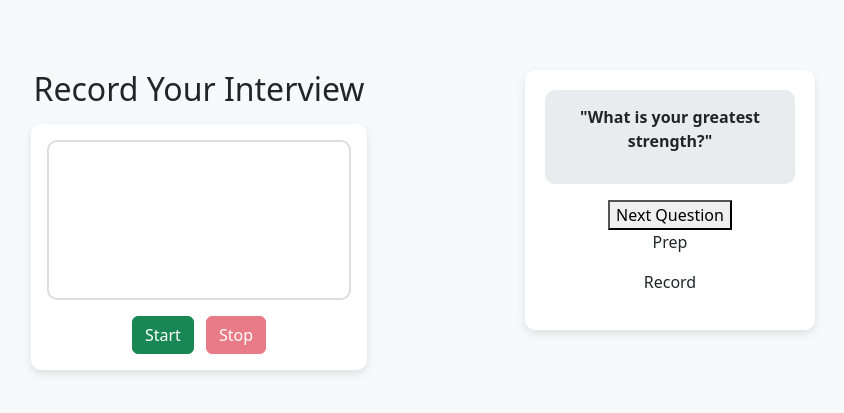
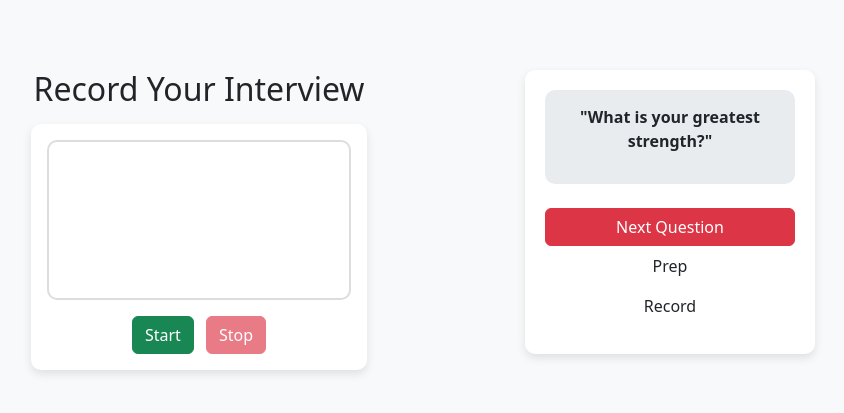
Before and after one commit to Kanav1290/ichack25, a Flask app: page / in a window 1280 px wide. Shown: the part 180-593 px from the top of the page, without its empty margins (284-1128 px from the left). Run offline with Flask 3, Linux system fonts and the light colour scheme.

Commit message:
update ui

```diff
--- a/templates/index.html
+++ b/templates/index.html
@@ -44,7 +44,7 @@
                     <div class="quote-box mb-3">
                         <p id="questionText">"What is your greatest strength?"</p>
                     </div>
-                    <button id="questionButton">Next Question</button>
+                    <button id="questionButton" class="btn btn-danger w-100 my-2">Next Question</button>
                     <p id="prepTimer">Prep</p>
                     <p id="recordTimer">Record</p>
                 </div>
```
